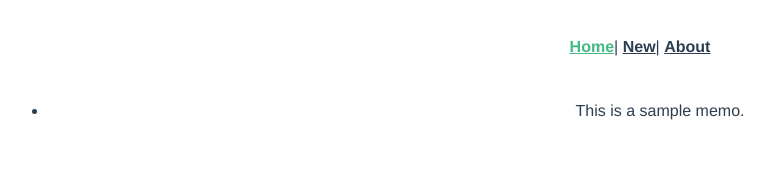
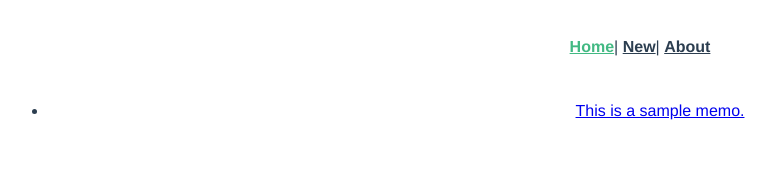
Before and after one commit to NaokiDohi/notepad-by-vue, a Vue app: page / in a window 1280 px wide. Shown: the top 192 px of the page, without its empty margins (0-776 px from the left). Built offline with nearby package versions, Linux system fonts and the light colour scheme.

Commit message:
List and Edit view are lincked.

```diff
--- a/src/views/Home.vue
+++ b/src/views/Home.vue
@@ -1,7 +1,10 @@
 <template>
   <div class="home">
     <ul v-for="memo in newest" :key="memo.id">
-      <li>{{memo.body}}</li>
+      <li>
+        <router-link :to="{name:'Edit',params:{id:memo.id}}">{{memo.body}}</router-link>
+        <!-- router/index.jsで指定しているnameのpathを持ってくる。 -->
+      </li>
     </ul>
   </div>
 </template>
```
